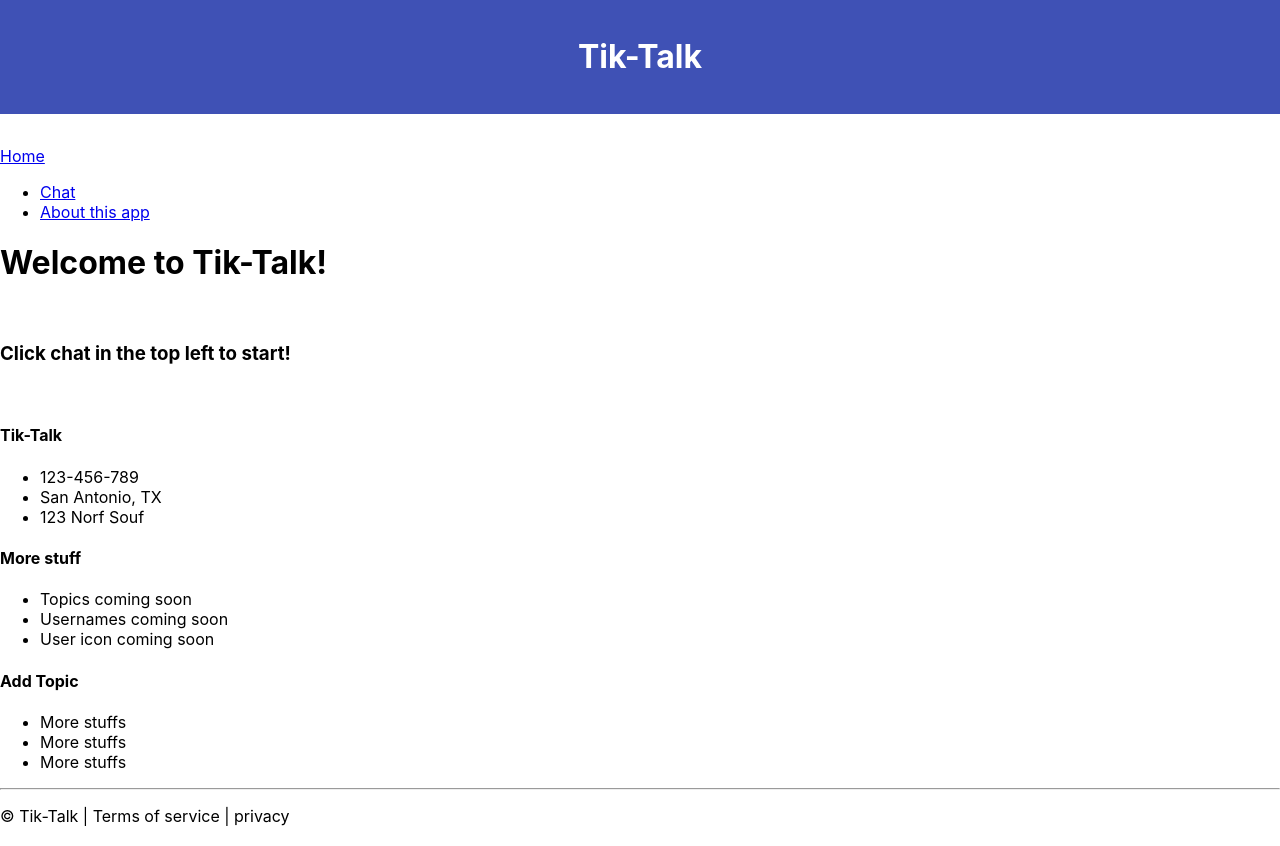
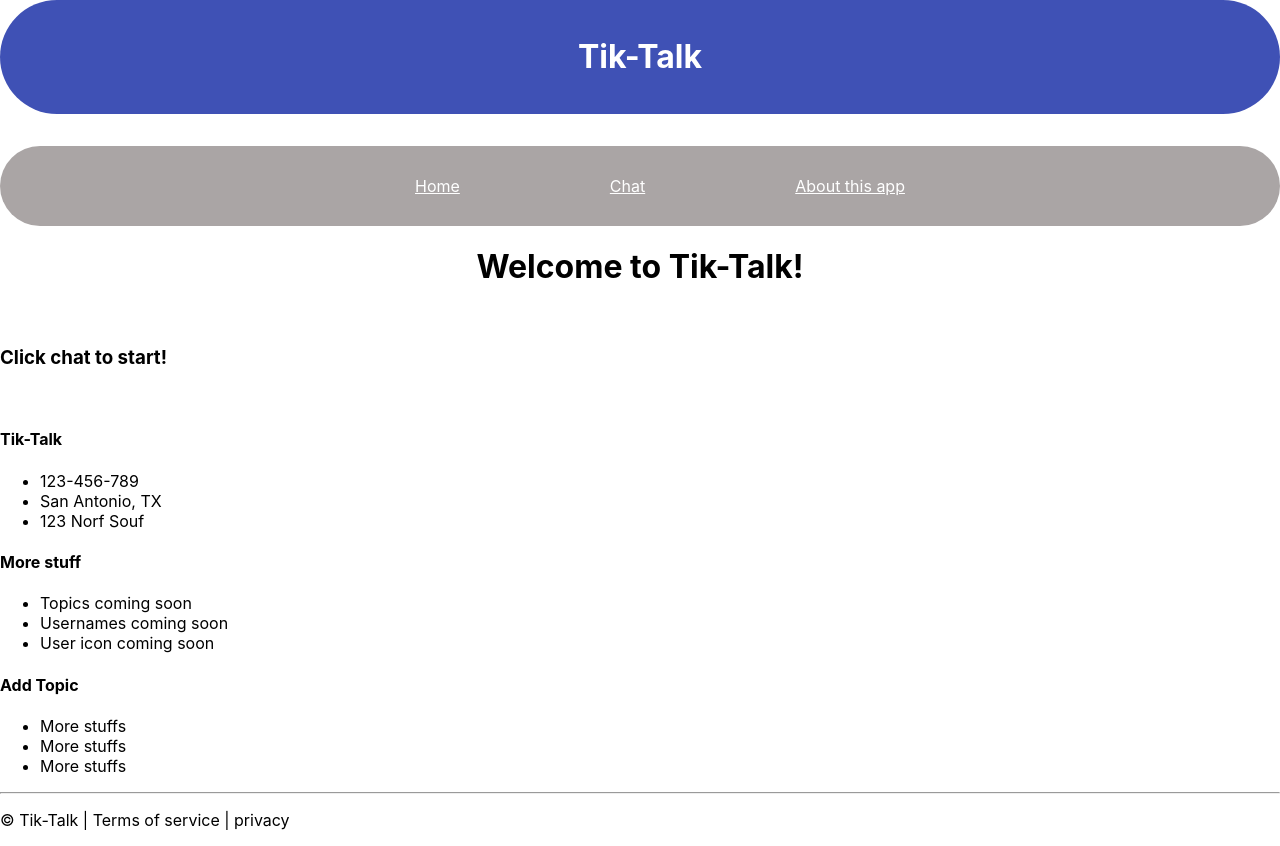
Before and after one commit to TerrenceBell/tik-talk-app, a React (Create React App) app: page / in a window 1280 px wide. Built offline with nearby package versions, Linux system fonts and the light colour scheme.

Commit message:
adding style changes to navbar and home page

```diff
--- a/src/App.css
+++ b/src/App.css
@@ -87,4 +87,28 @@
     margin-bottom: 2em;
     color: #fff;
     background-color: #3f51b5;
+    border-radius: 300px;
   }
+
+  .Home {
+      text-align: center;
+  }
+
+  .nav {
+      display: flex;
+      justify-content: space-around;
+      align-items: center;
+      min-height: 10vh;
+      background: rgb(170, 165, 165);
+      color: white;
+      border-radius: 300px;
+
+  }
+
+  .nav-links {
+      width: 50%;
+      display: flex;
+      justify-content: space-around;
+      align-items: center;
+      list-style: none;
+  }
--- a/src/components/Footer.js
+++ b/src/components/Footer.js
@@ -2,11 +2,11 @@ import React from 'react';
 
 const Footer = () => {
     return(
-        <div className='app-footer'>
-            <div className='container'>
-                <div className='row'>
+        // <div className='row'>
+        //     <div className='container'>
+                <div className="row">
                     {/* column 1 */}
-                <div className="col">
+                    <div className="column">
                         <h4>Tik-Talk</h4>
                         <ul className='list'>
                             <li>123-456-789</li>
@@ -15,7 +15,7 @@ const Footer = () => {
                     </ul>
                 </div>
                 {/* column2 */}
-                <div className="col">
+                <div className="column">
                     <h4>More stuff</h4>
                     <ul className='list'>
                         <li>Topics coming soon</li>
@@ -24,7 +24,7 @@ const Footer = () => {
                      </ul>
                 </div>
                 {/* {column 3} */}
-                <div className="col">
+                <div className="column">
                     <h4>Add Topic</h4>
                         <ul className='list'>
                             <li>More stuffs</li>
@@ -39,8 +39,8 @@ const Footer = () => {
                             </p>
                         </div>
                 </div>
-            </div>
-        </div>
+        //     </div>
+        // </div>
     )
 }
 export default Footer;
--- a/src/components/NavBar.js
+++ b/src/components/NavBar.js
@@ -3,16 +3,19 @@ import React, { Component } from 'react'
 import { NavLink } from 'react-router-dom';
 
 export class NavBar extends Component {
+  navStyle = {
+    color: 'white'
+  }
   render() {
     return (
-      <nav className="navigation">
-        <div className="container">
-          <NavLink to="/">Home</NavLink>
-          <ul className="right">
-            <li><NavLink to="/chat">Chat</NavLink></li>
-            <li><NavLink to="/About">About this app</NavLink></li>
+      <nav className="nav">
+        {/* <div className="nav-container"> */}
+        <ul className="nav-links">
+            <li><NavLink style={this.navStyle} to="/">Home</NavLink></li>
+            <li><NavLink style={this.navStyle} to="/chat">Chat</NavLink></li>
+            <li><NavLink style={this.navStyle} to="/About">About this app</NavLink></li>
           </ul>
-        </div>
+        {/* </div> */}
       </nav>
     )
   }
--- a/src/containers/Home.js
+++ b/src/containers/Home.js
@@ -3,9 +3,9 @@ export class Home extends Component {
   render() {
     return (
       <div>
-        <h1 className="center h-text text-darken-3h">Welcome to Tik-Talk!</h1><br />
+        <h1 className="Home">Welcome to Tik-Talk!</h1><br />
           {/* <img src="/images/Nba.jpg" alt=""/>         */}
-          <h3>Click chat in the top left to start!</h3><br />
+          <h3>Click chat to start!</h3><br />
 
       </div>
     )
```
Lines whose indentation alone changed are shown as unchanged.
